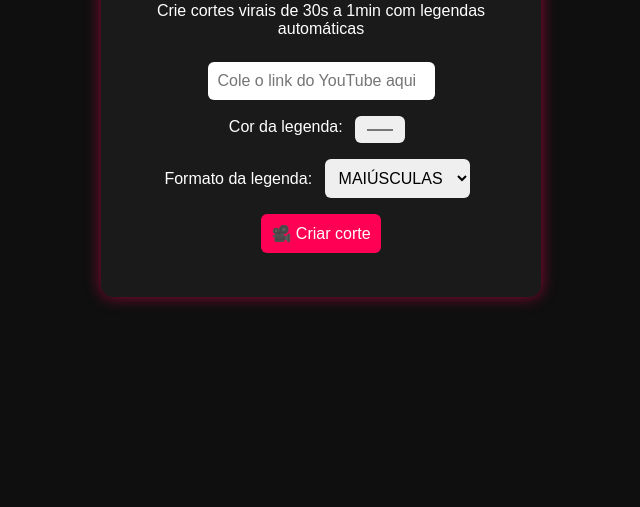
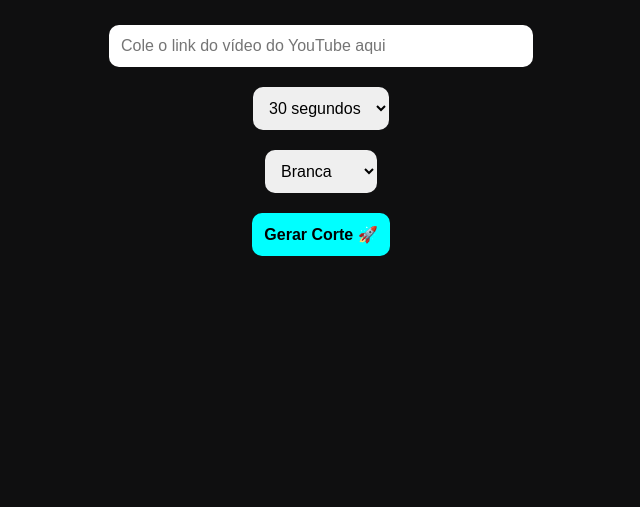
Before and after one commit to lucassantos12ascll-spec/clipviral-mvp, a website: page public/index.html in a window 1280 px wide. Shown: the part 309-816 px from the top of the page, without its empty margins (319-959 px from the left). Drawn offline with Linux system fonts and the light colour scheme.

Commit message:
Revise index.html for styling and functionality updates
Updated the title and improved styling for the webpage. Changed input fields and button functionalities for better user interaction.

```diff
--- a/public/index.html
+++ b/public/index.html
@@ -3,85 +3,105 @@
 <head>
   <meta charset="UTF-8">
   <meta name="viewport" content="width=device-width, initial-scale=1.0">
-  <title>ViralCut 🎬</title>
+  <title>ViralCUT 🎬</title>
   <style>
     body {
-      background: #0f0f0f;
+      background: #0f0f10;
       color: white;
-      font-family: Arial, sans-serif;
+      font-family: 'Poppins', sans-serif;
       display: flex;
       flex-direction: column;
       align-items: center;
       justify-content: center;
       height: 100vh;
+      margin: 0;
       text-align: center;
     }
-    input, select, button {
-      margin: 8px;
-      padding: 10px;
-      border-radius: 6px;
+    h1 {
+      color: #00ffff;
+      font-size: 2rem;
+      margin-bottom: 10px;
+    }
+    input, button, select {
+      margin: 10px;
+      padding: 12px;
+      border-radius: 10px;
       border: none;
       font-size: 1rem;
     }
+    input {
+      width: 80%;
+      max-width: 400px;
+    }
     button {
-      background: #ff0055;
-      color: white;
+      background: #00ffff;
+      color: #000;
+      font-weight: bold;
       cursor: pointer;
+      transition: 0.3s;
     }
     button:hover {
-      background: #ff3366;
+      background: #00cccc;
     }
-    .container {
-      background: #1a1a1a;
-      padding: 20px;
-      border-radius: 12px;
-      box-shadow: 0 0 15px #ff005588;
-      width: 90%;
-      max-width: 400px;
+    .preview {
+      margin-top: 20px;
     }
   </style>
 </head>
 <body>
-  <div class="container">
-    <h1>🎬 ViralCut</h1>
-    <p>Crie cortes virais de 30s a 1min com legendas automáticas</p>
+  <h1>🎬 ViralCUT</h1>
+  <p>Crie cortes automáticos de 30s a 1min com legendas estilizadas!</p>
 
-    <input type="text" id="youtubeUrl" placeholder="Cole o link do YouTube aqui"><br>
-    <label>Cor da legenda:</label>
-    <input type="color" id="subtitleColor" value="#ffffff"><br>
-    <label>Formato da legenda:</label>
-    <select id="subtitleCase">
-      <option value="upper">MAIÚSCULAS</option>
-      <option value="lower">minúsculas</option>
-    </select><br>
+  <input type="text" id="url" placeholder="Cole o link do vídeo do YouTube aqui">
 
-    <button onclick="createJob()">🎥 Criar corte</button>
+  <select id="duration">
+    <option value="30">30 segundos</option>
+    <option value="45">45 segundos</option>
+    <option value="60">1 minuto</option>
+  </select>
 
-    <p id="status"></p>
-  </div>
+  <select id="subtitleStyle">
+    <option value="white">Branca</option>
+    <option value="yellow">Amarela</option>
+    <option value="red">Vermelha</option>
+    <option value="blue">Azul</option>
+  </select>
+
+  <button onclick="createClip()">Gerar Corte 🚀</button>
+
+  <div class="preview" id="preview"></div>
 
   <script>
-    async function createJob() {
-      const youtubeUrl = document.getElementById("youtubeUrl").value;
-      const subtitleColor = document.getElementById("subtitleColor").value;
-      const subtitleCase = document.getElementById("subtitleCase").value;
-      const statusEl = document.getElementById("status");
+    async function createClip() {
+      const url = document.getElementById('url').value;
+      const duration = document.getElementById('duration').value;
+      const subtitleStyle = document.getElementById('subtitleStyle').value;
+      const preview = document.getElementById('preview');
 
-      if (!youtubeUrl) return alert("Cole o link do YouTube!");
+      if (!url) {
+        alert('Cole um link de vídeo primeiro!');
+        return;
+      }
 
-      statusEl.innerText = "Criando corte... aguarde ⏳";
+      preview.innerHTML = "🎥 Processando... aguarde";
 
-      const res = await fetch("/api/create-job", {
-        method: "POST",
-        headers: { "Content-Type": "application/json" },
-        body: JSON.stringify({ youtubeUrl, clipDurationMin: 30, clipDurationMax: 60, subtitleColor, subtitleCase })
-      });
+      try {
+        const response = await fetch("https://clipviral-mvp.onrender.com/api/create-job", {
+          method: "POST",
+          headers: { "Content-Type": "application/json" },
+          body: JSON.stringify({
+            youtubeUrl: url,
+            clipDurationMin: duration,
+            clipDurationMax: duration,
+            subtitleStyle
+          })
+        });
 
-      const data = await res.json();
-      if (data.jobId) {
-        statusEl.innerText = `✅ Corte criado! ID: ${data.jobId}`;
-      } else {
-        statusEl.innerText = "❌ Erro ao criar corte.";
+        const data = await response.json();
+        preview.innerHTML = "✅ Corte criado com sucesso!<br>ID: " + data.id;
+      } catch (err) {
+        preview.innerHTML = "❌ Erro ao criar o corte.";
+        console.error(err);
       }
     }
   </script>
```
